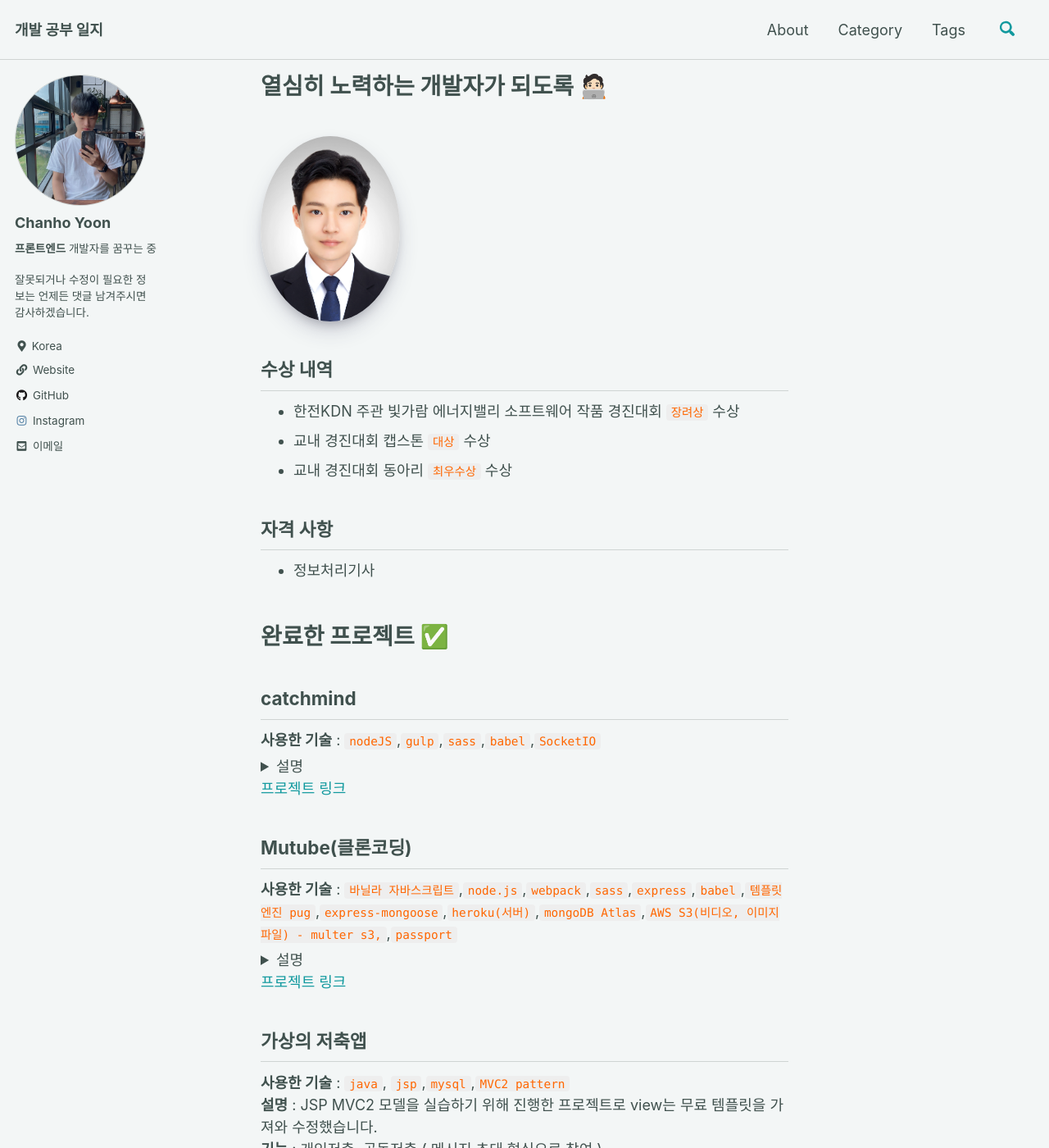
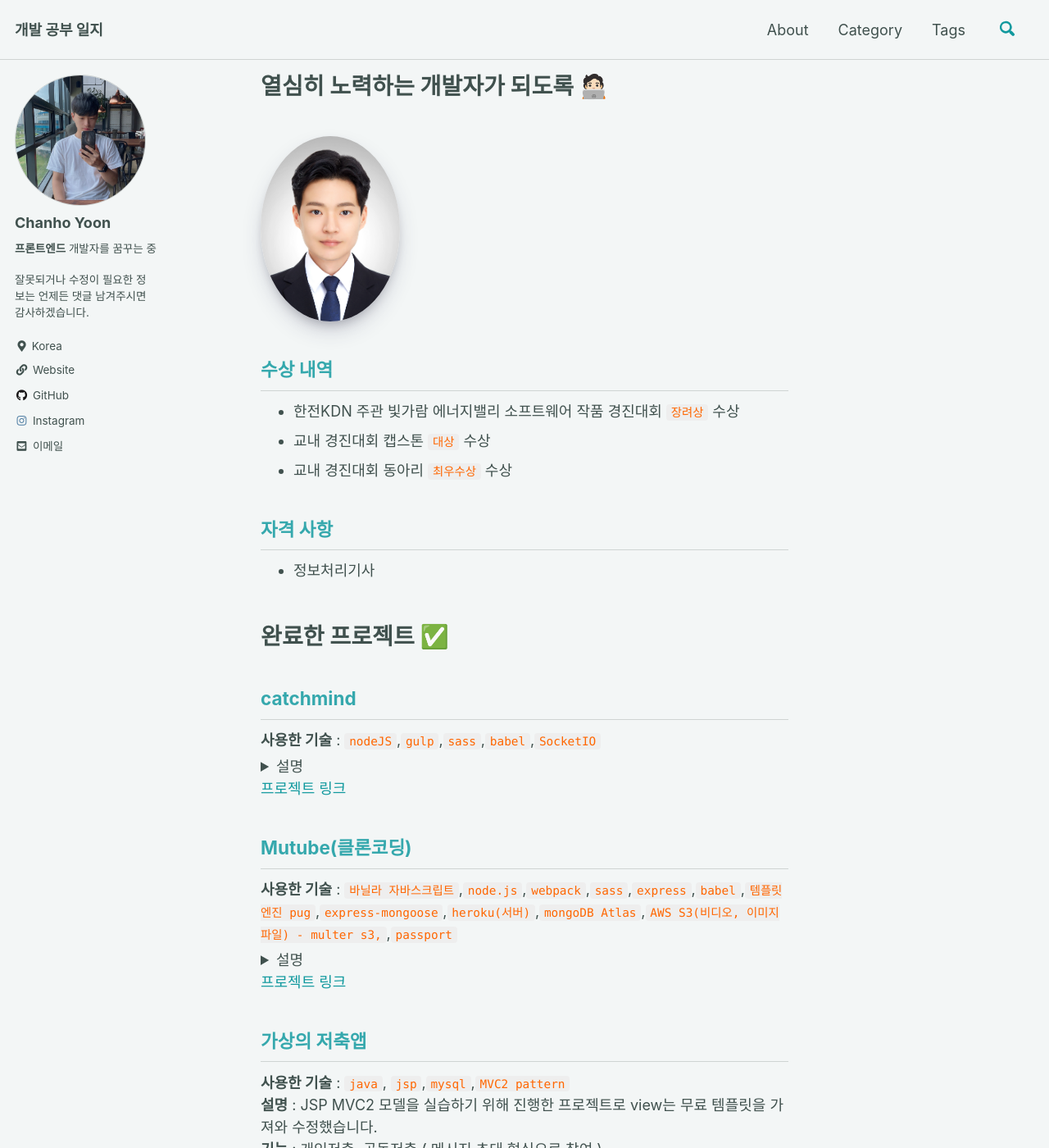
Before and after one commit to chanho-Yoon/chanho-Yoon.github.io, a Jekyll site: the page built from _pages/about.md, in a window 1280 px wide and 1400 px high. Shown: the whole window at 82% size. Built offline with Jekyll 4.4.1, drawn with Linux system fonts in a browser that asks for light colours; cached includes are drawn as plain includes.

Commit message:
Update _page.scss

```diff
--- a/_sass/minimal-mistakes/_page.scss
+++ b/_sass/minimal-mistakes/_page.scss
@@ -86,8 +86,8 @@ body {
   h2 {
     padding-bottom: 0.5em;
     border-bottom: 1px solid $border-color;
+    color: #35a8ad;
   }
-
   h1,
   h2,
   h3,
```
